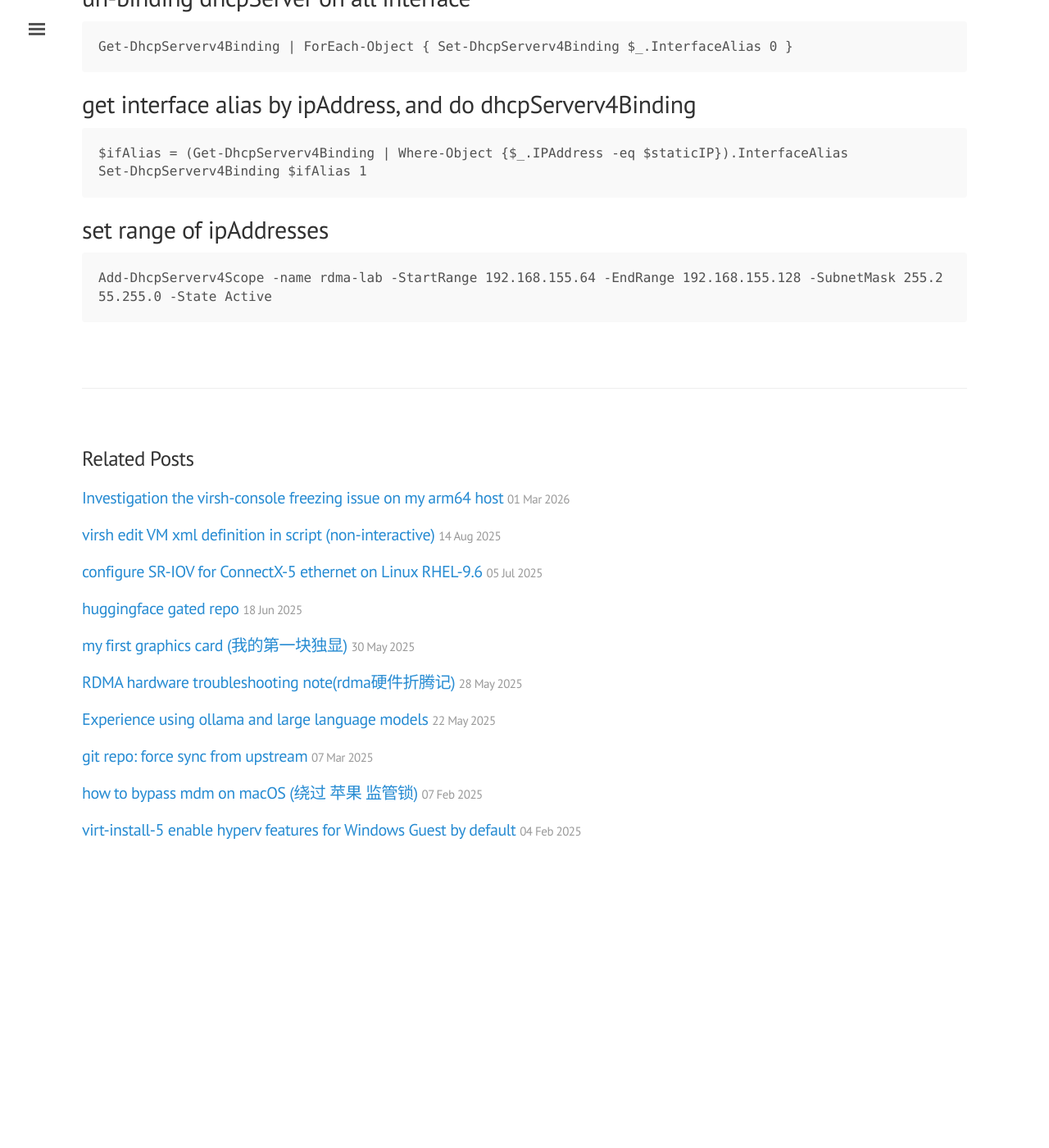
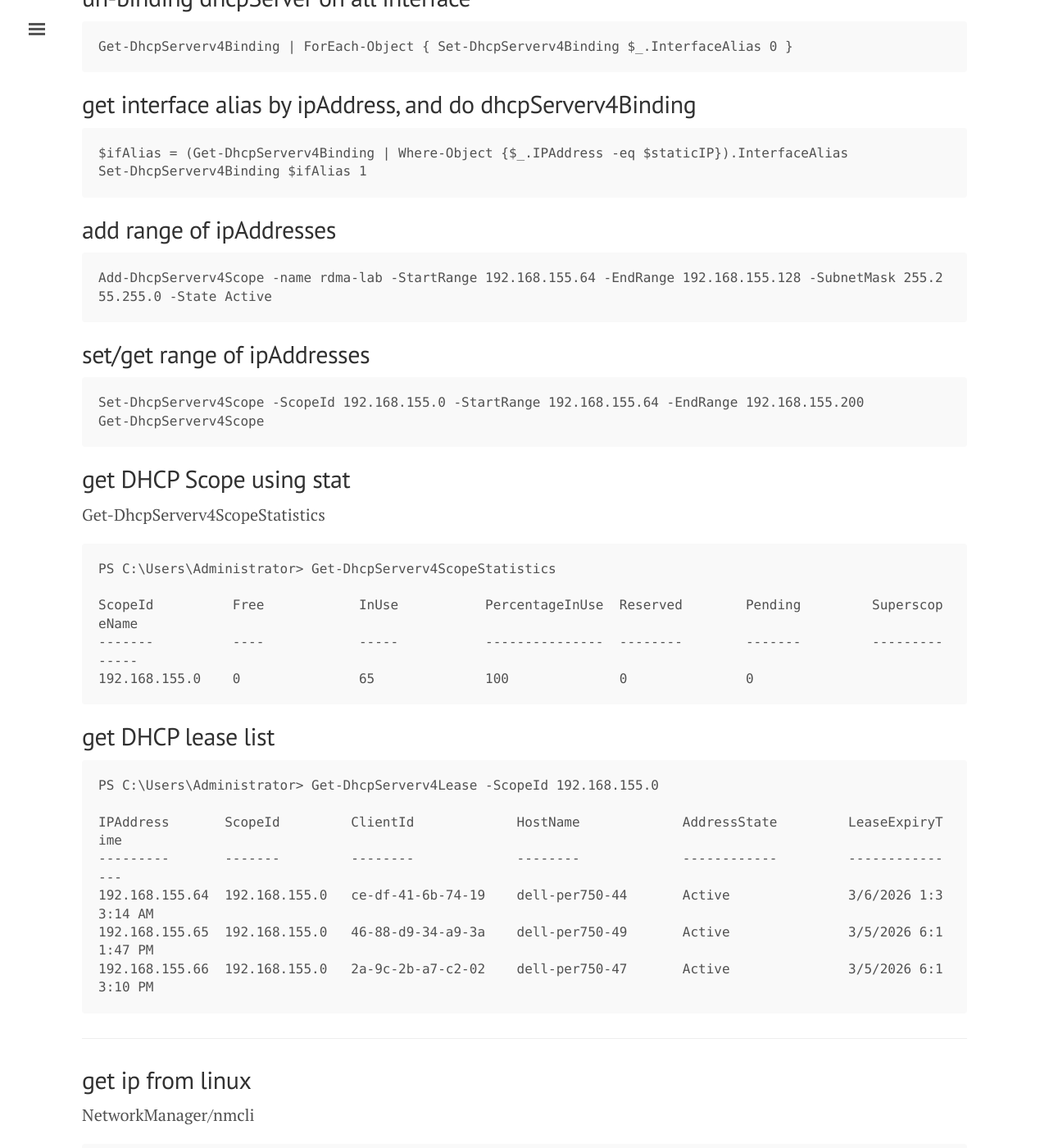
Before and after one commit to tcler/tcler.github.io, a Jekyll site: the page built from _posts/2026-03-03-setup-dhcp-server-on-windows-server.md, in a window 1280 px wide and 1400 px high, scrolled down 687 px. Shown: the whole window at 82% size. Built offline with Jekyll 4.4.1, drawn with Linux system fonts in a browser that asks for light colours; before the commit the page ends 1772 px from its top, so only the background shows below that; some of the changed text lies outside the part shown.

Commit message:
Update 2026-03-03-setup-dhcp-server-on-windows-server.md

````diff
--- a/_posts/2026-03-03-setup-dhcp-server-on-windows-server.md
+++ b/_posts/2026-03-03-setup-dhcp-server-on-windows-server.md
@@ -27,7 +27,48 @@ $ifAlias = (Get-DhcpServerv4Binding | Where-Object {$_.IPAddress -eq $staticIP})
 Set-DhcpServerv4Binding $ifAlias 1
 ```
 
-## set range of ipAddresses
+## add range of ipAddresses
 ```
 Add-DhcpServerv4Scope -name rdma-lab -StartRange 192.168.155.64 -EndRange 192.168.155.128 -SubnetMask 255.255.255.0 -State Active
 ```
+
+## set/get range of ipAddresses
+```
+Set-DhcpServerv4Scope -ScopeId 192.168.155.0 -StartRange 192.168.155.64 -EndRange 192.168.155.200
+Get-DhcpServerv4Scope
+```
+
+## get DHCP Scope using stat
+Get-DhcpServerv4ScopeStatistics
+```
+PS C:\Users\Administrator> Get-DhcpServerv4ScopeStatistics
+
+ScopeId          Free            InUse           PercentageInUse  Reserved        Pending         SuperscopeName
+-------          ----            -----           ---------------  --------        -------         --------------
+192.168.155.0    0               65              100              0               0
+```
+
+## get DHCP lease list
+```
+PS C:\Users\Administrator> Get-DhcpServerv4Lease -ScopeId 192.168.155.0
+
+IPAddress       ScopeId         ClientId             HostName             AddressState         LeaseExpiryTime
+---------       -------         --------             --------             ------------         ---------------
+192.168.155.64  192.168.155.0   ce-df-41-6b-74-19    dell-per750-44       Active               3/6/2026 1:33:14 AM
+192.168.155.65  192.168.155.0   46-88-d9-34-a9-3a    dell-per750-49       Active               3/5/2026 6:11:47 PM
+192.168.155.66  192.168.155.0   2a-9c-2b-a7-c2-02    dell-per750-47       Active               3/5/2026 6:13:10 PM
+```
+
+---
+## get ip from linux
+NetworkManager/nmcli
+```
+nmcli co show
+nmcli co up ens8
+```
+
+dhcpcd
+```
+dhcpcd -k ens8
+dhcpcd -n ens8
+```
````
